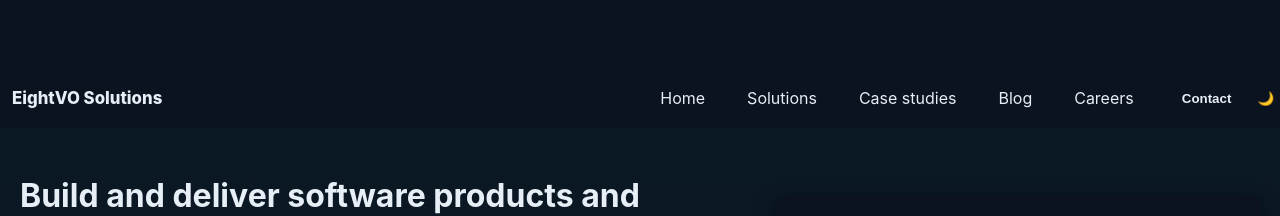
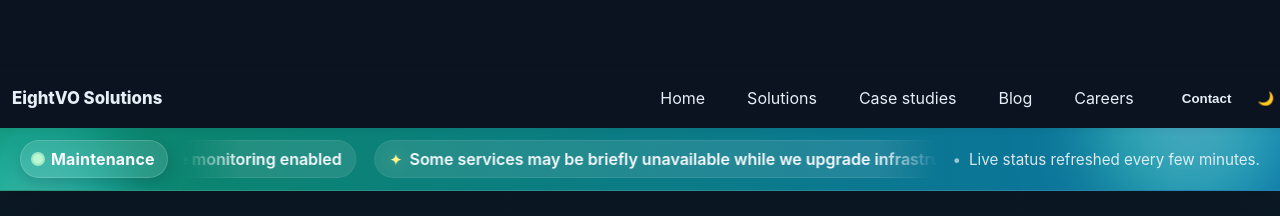
Before and after one commit to eightvosolutions-spec/EightVo-Solutions-Inc, a React (Vite) app: page / in a window 1280 px wide. Shown: the top 216 px of the page. Built offline with nearby package versions, Linux system fonts and the light colour scheme.

Commit message:
Add maintenance marquee banner to home page

```diff
--- /dev/null
+++ b/src/components/MaintenanceBanner.jsx
@@ -0,0 +1,32 @@
+import React from 'react'
+
+const marqueeMessages = [
+  'Scheduled maintenance underway — performance monitoring enabled',
+  'Some services may be briefly unavailable while we upgrade infrastructure',
+  'We will be back at full speed shortly',
+  'Thank you for your patience and for building with us'
+]
+
+export default function MaintenanceBanner(){
+  return (
+    <section className="maintenance-banner" role="status" aria-live="polite">
+      <div className="container maintenance-shell">
+        <span className="maintenance-pill" aria-hidden="true">
+          <span className="pulse" />
+          Maintenance
+        </span>
+        <div className="maintenance-marquee" aria-label="Site maintenance notice">
+          <div className="marquee-track">
+            {marqueeMessages.concat(marqueeMessages).map((text, index) => (
+              <span className="marquee-item" key={index}>
+                <span className="spark" aria-hidden="true">✦</span>
+                {text}
+              </span>
+            ))}
+          </div>
+        </div>
+        <span className="maintenance-note">Live status refreshed every few minutes.</span>
+      </div>
+    </section>
+  )
+}
--- a/src/pages/Home.jsx
+++ b/src/pages/Home.jsx
@@ -5,6 +5,7 @@ import React from 'react'
 import LeadershipCard from '../components/LeadershipCard'
 import NewsBanner from '../components/NewsBanner'
 import CaseStudyCard from '../components/CaseStudyCard'
+import MaintenanceBanner from '../components/MaintenanceBanner'
 import useDocumentTitle from '../utils/useDocumentTitle'
 
 const leaders = [
@@ -17,6 +18,7 @@ export default function Home(){
   useDocumentTitle('Home')
   return (
     <div className="page home">
+      <MaintenanceBanner />
       <section className="hero">
         <div className="container hero-inner">
           <div style={{maxWidth:640}}>
--- a/src/styles.css
+++ b/src/styles.css
@@ -123,10 +123,25 @@ body{
 .hero h1{font-size:1.6rem;margin:0}
 .hero p{color:var(--muted);max-width:60ch}
 .hero-cta{display:flex;gap:12px;margin-top:8px}
+.maintenance-banner{position:relative;overflow:hidden;background:linear-gradient(90deg,rgba(11,143,107,0.94),rgba(11,121,176,0.92));color:#f8fbff;border-bottom:1px solid rgba(255,255,255,0.12);box-shadow:0 10px 32px rgba(2,6,23,0.16)}
+.maintenance-banner::before,.maintenance-banner::after{content:"";position:absolute;filter:blur(28px);opacity:0.4;mix-blend-mode:screen;pointer-events:none}
+.maintenance-banner::before{width:240px;height:240px;background:radial-gradient(circle at center,#a5f3fc,#22d3ee 40%,rgba(255,255,255,0) 65%);top:-40px;left:-80px}
+.maintenance-banner::after{width:260px;height:260px;background:radial-gradient(circle at center,#c4f1e1,#4ade80 40%,rgba(255,255,255,0) 70%);bottom:-60px;right:-40px}
+.maintenance-shell{display:flex;align-items:center;gap:14px;padding:12px 20px;position:relative;z-index:1}
+.maintenance-pill{display:inline-flex;align-items:center;gap:8px;padding:8px 12px;border-radius:999px;background:rgba(255,255,255,0.12);font-weight:700;letter-spacing:0.01em;border:1px solid rgba(255,255,255,0.16);box-shadow:0 6px 18px rgba(2,6,23,0.18)}
+.maintenance-pill .pulse{width:10px;height:10px;border-radius:50%;background:#bbf7d0;box-shadow:0 0 0 0 rgba(187,247,208,0.8);display:inline-block;animation:pulse 2.6s ease-in-out infinite}
+.maintenance-marquee{flex:1;overflow:hidden;position:relative;mask-image:linear-gradient(90deg,transparent 0%,#000 8%,#000 92%,transparent 100%);-webkit-mask-image:linear-gradient(90deg,transparent 0%,#000 8%,#000 92%,transparent 100%)}
+.marquee-track{display:flex;gap:18px;align-items:center;animation:marquee 28s linear infinite;width:max-content}
+.marquee-item{display:inline-flex;align-items:center;gap:8px;padding:8px 14px;border-radius:999px;background:rgba(255,255,255,0.1);backdrop-filter:blur(4px);border:1px solid rgba(255,255,255,0.08);font-weight:600;white-space:nowrap}
+.marquee-item .spark{font-size:14px;color:#fff78c;text-shadow:0 0 18px rgba(255,247,140,0.6)}
+.maintenance-note{font-size:0.95rem;color:rgba(255,255,255,0.92);opacity:0.9}
+.maintenance-note::before{content:"•";margin-right:8px;opacity:0.7}
 .btn{display:inline-flex;align-items:center;gap:8px;padding:10px 14px;border-radius:8px;border:0;cursor:pointer}
 .btn-primary{background:var(--accent);color:white}
 .btn-secondary{background:transparent;border:1px solid #e6eef0;color:var(--text)}
 
+@keyframes marquee{0%{transform:translateX(0)}100%{transform:translateX(-50%)} }
+@keyframes pulse{0%{box-shadow:0 0 0 0 rgba(187,247,208,0.9)}70%{box-shadow:0 0 0 12px rgba(187,247,208,0)}100%{box-shadow:0 0 0 0 rgba(187,247,208,0)}}
 /* Sections */
 .section{padding:28px 0}
 .cards{display:grid;grid-template-columns:1fr;gap:var(--gap)}
```
